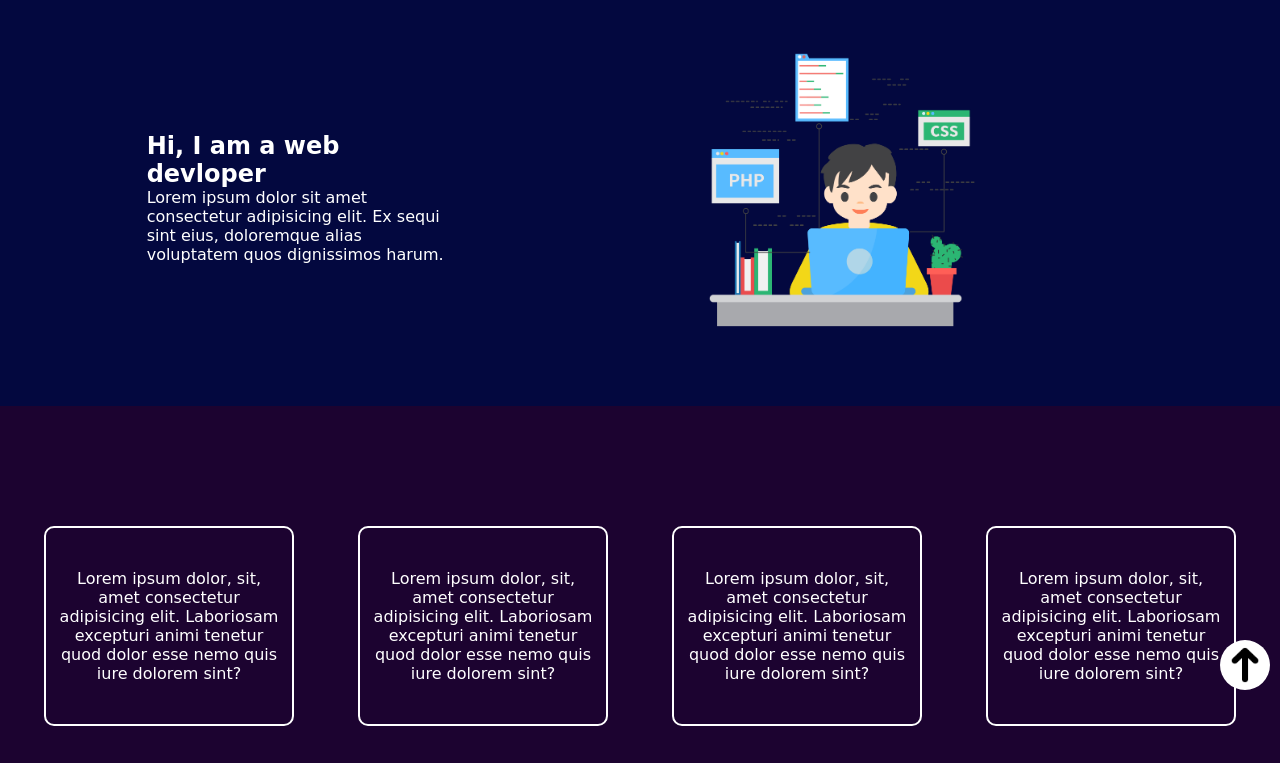
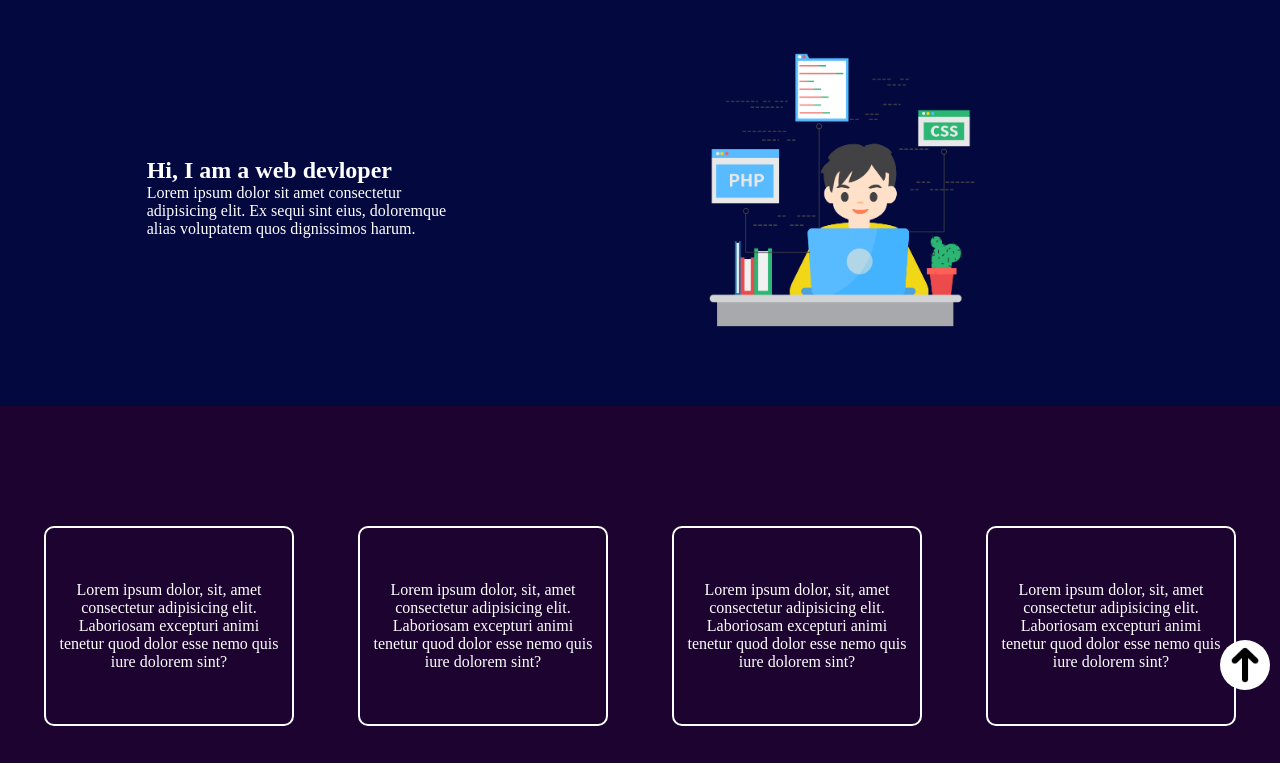
Before and after one commit to Om-prak/prakash, a plain HTML site: page index.html in a window 1280 px wide. Shown: the part 60-823 px from the top of the page. Drawn offline with Linux system fonts and the light colour scheme.

Commit message:
style.css

```diff
--- a/style.css
+++ b/style.css
@@ -4,7 +4,7 @@
 	text-decoration: none;
 	list-style: none;
 	color: white;
-	font-family: Cursive;
+	font-family: 'Quicksand';
 	box-sizing: border-box;
 }
 
```
